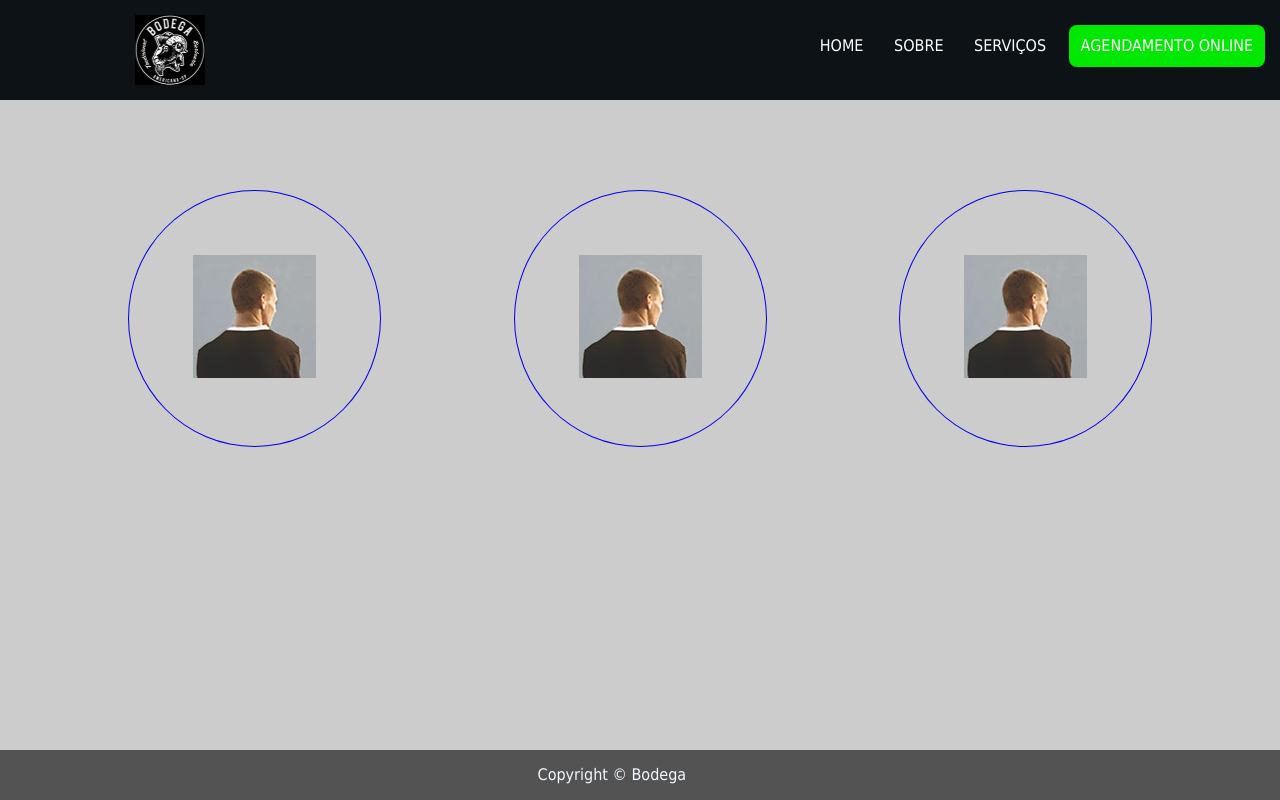
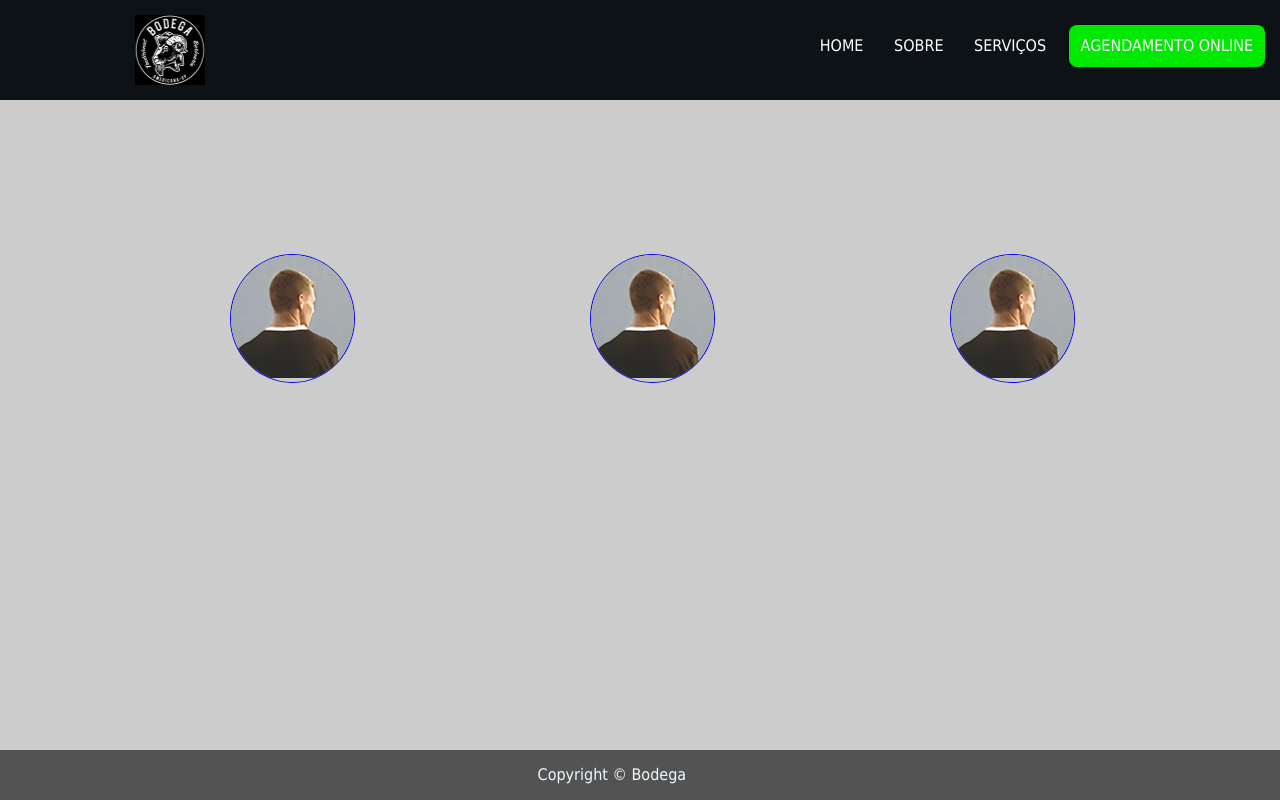
Before and after one commit to Douglasalvesbaptista/Bodega-barbearia, a plain HTML site: page index.html in a window 1280 px wide. Drawn offline with Linux system fonts and the light colour scheme.

Commit message:
implement links externs

```diff
--- a/css/style.css
+++ b/css/style.css
@@ -16,21 +16,25 @@ body{
     visibility: initial;
 
 }
+
 header{
     height: 100px;
     background: #0d1216;
     position: relative;
 }
+
 header nav{
     position: absolute;
     top: 0;
     right: 0;
     height: 100%;
 }
+
 ul{
     margin: 0;
     padding: 0;
 }
+
 li{
     list-style: none;
     display: inline-block;
@@ -39,10 +43,12 @@ li{
     padding: 6px 8px 6px 8px;
     text-transform: uppercase;
 }
+
 ul a{
     text-decoration: none;
     color:white;
 }
+
 li#agendamento{
     padding: 12px;
     border-radius: 0.5em;
@@ -51,27 +57,19 @@ ul a{
     text-decoration-color:black;
     border-style: none;
 }
-img{
-    max-width: 100%;
 
+img.avatar{
+    width: 100%;
+    height: auto;
 }
 
 .avatar{
     display: inline-block;
-    padding: 5% 5%;
     border: solid 1px;
-    margin-left: 10%;
-    margin-top: 7%;
+    margin-left: 18%;
+    margin-top: 12%;
     border-radius: 50%;
-    }
-section#jony{
-
-}
-section#hell{
-
-}
-section#chacal{
-
+    overflow: hidden;
 }
 
 footer{
@@ -80,6 +78,7 @@ footer{
     background-color: rgba(6, 7, 6, 0.61);
     bottom: 0px;
 }
+
 footer p{
     color: aliceblue;
     padding-left: 42%;
--- a/index.html
+++ b/index.html
@@ -16,7 +16,7 @@
             <a href="index.html"><img class="logotipo" src="image/logominiatura.png" alt="Barbearia tradicional bodega"></a>
             <nav>
                 <ul>
-                    <li><a clas="menu"href="#">Home</a></li>
+                    <li><a clas="menu"href="index.html">Home</a></li>
                     <li><a clas="menu"href="#">Sobre</a></li>
                     <li><a clas="menu"href="#">Serviços</a></li>
                     <li id="agendamento"><a href="#">agendamento online</a></li>
@@ -24,23 +24,18 @@
             </nav>
         </header>
         <div>
-            <a class="avatar" href="#">
+            <a class="avatar" id="jony" href="https://api.whatsapp.com/send?phone=5519992798363"target="_blank">
                <img src="image/avatar.jpg">
             </a>
-            <a class="avatar" href="#">
+            <a class="avatar" id="hell" href="https://api.whatsapp.com/send?phone=5519991693236"target="_blank">
                 <img src="image/avatar.jpg">
             </a>
-            <a class="avatar" href="#" >
+            <a class="avatar" id="chacal" href="https://api.whatsapp.com/send?phone=5519999023301"target="_blank">
                 <img src="image/avatar.jpg">
             </a>
     </div>
-
-
     </div>
     <footer class="footer"><p>Copyright &copy; Bodega</p></footer>
-
-
-
 
     <script type="text/javascript" src="js/script.js"></script>
 </body>
```
Lines whose indentation alone changed are shown as unchanged.
